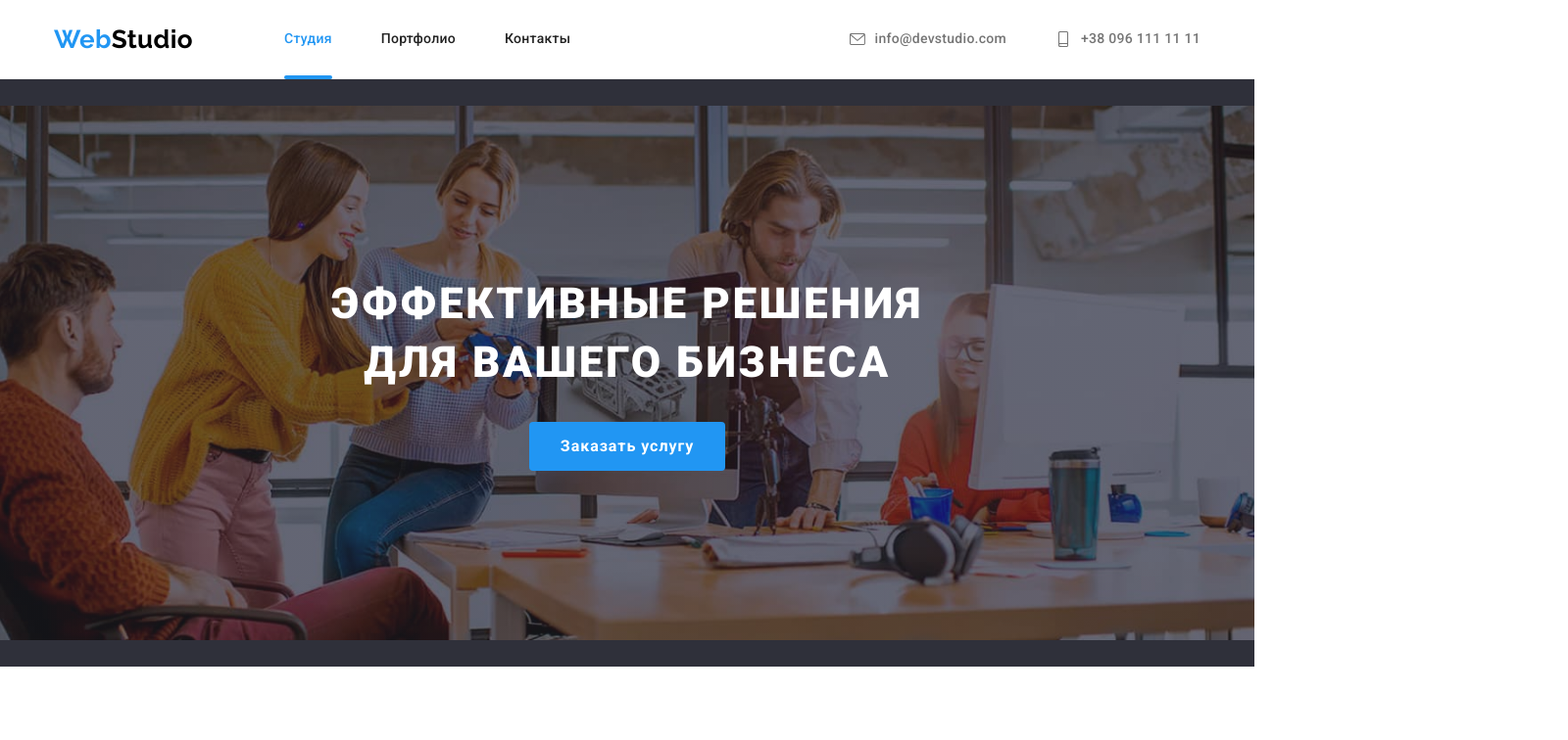
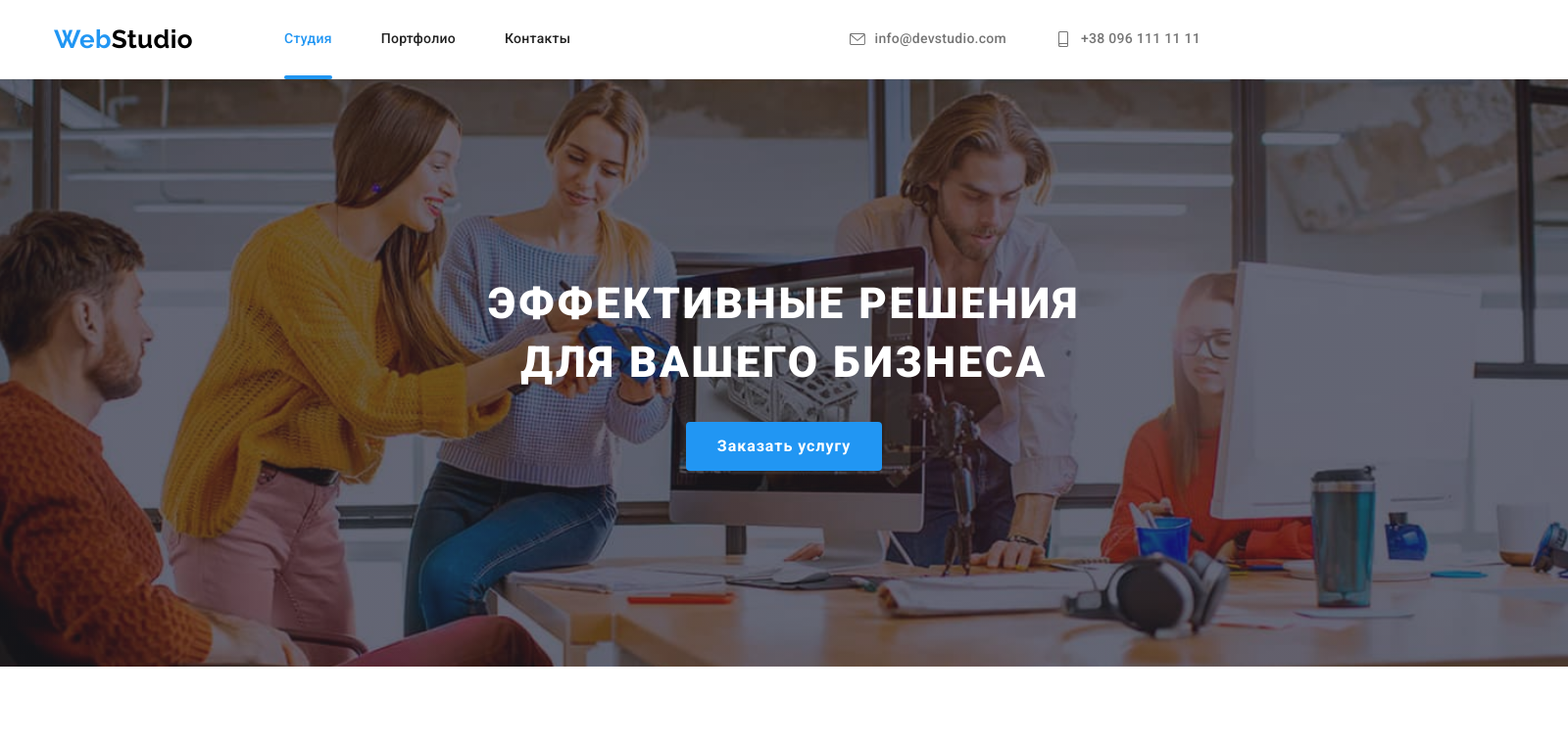
Before and after one commit to Mr-Nihility/goit-hw-06, a plain HTML site: page index.html in a window 1280 px wide. Shown: the top 756 px of the page at 98% size, 1600 px wide, since content can reach past the window. Drawn offline with nearby package versions, Linux system fonts and the light colour scheme.

Commit message:
Update style.css

```diff
--- a/css/style.css
+++ b/css/style.css
@@ -263,7 +263,7 @@ img {
 
 /* герои  */
 .hero {
-  max-width: 1600px;
+  width: 1600px;
   margin-left: auto;
   margin-right: auto;
   padding-top: 200px;
@@ -277,7 +277,7 @@ img {
     url(../images/hero/hero.jpg);
   background-color: var(--seconadary-bg-color);
   background-position: center;
-  background-size: cover;
+  background-size: contain;
   text-align: center;
   background-repeat: no-repeat;
   animation: bg-move 20s ease-in infinite both;
```
